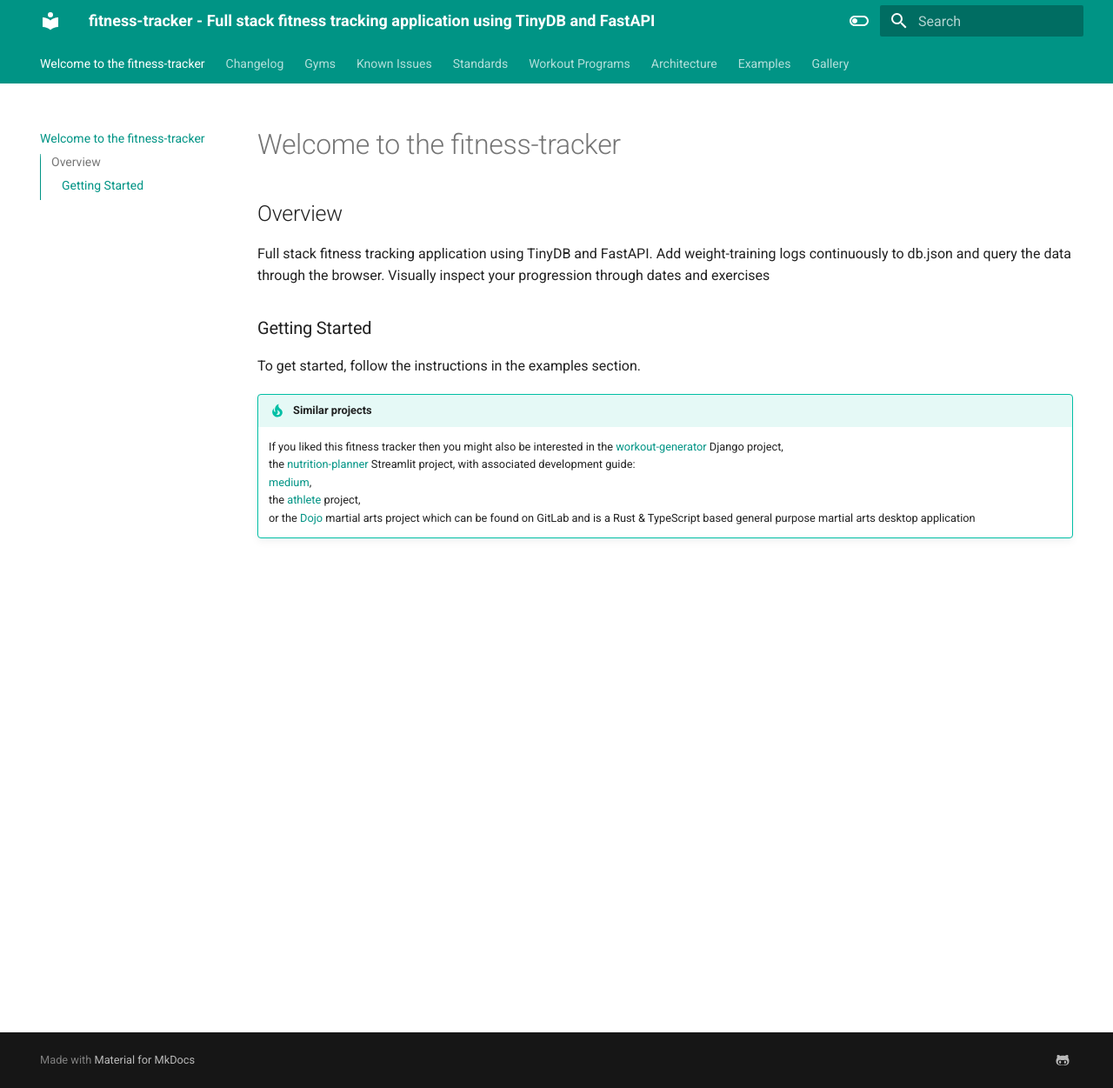
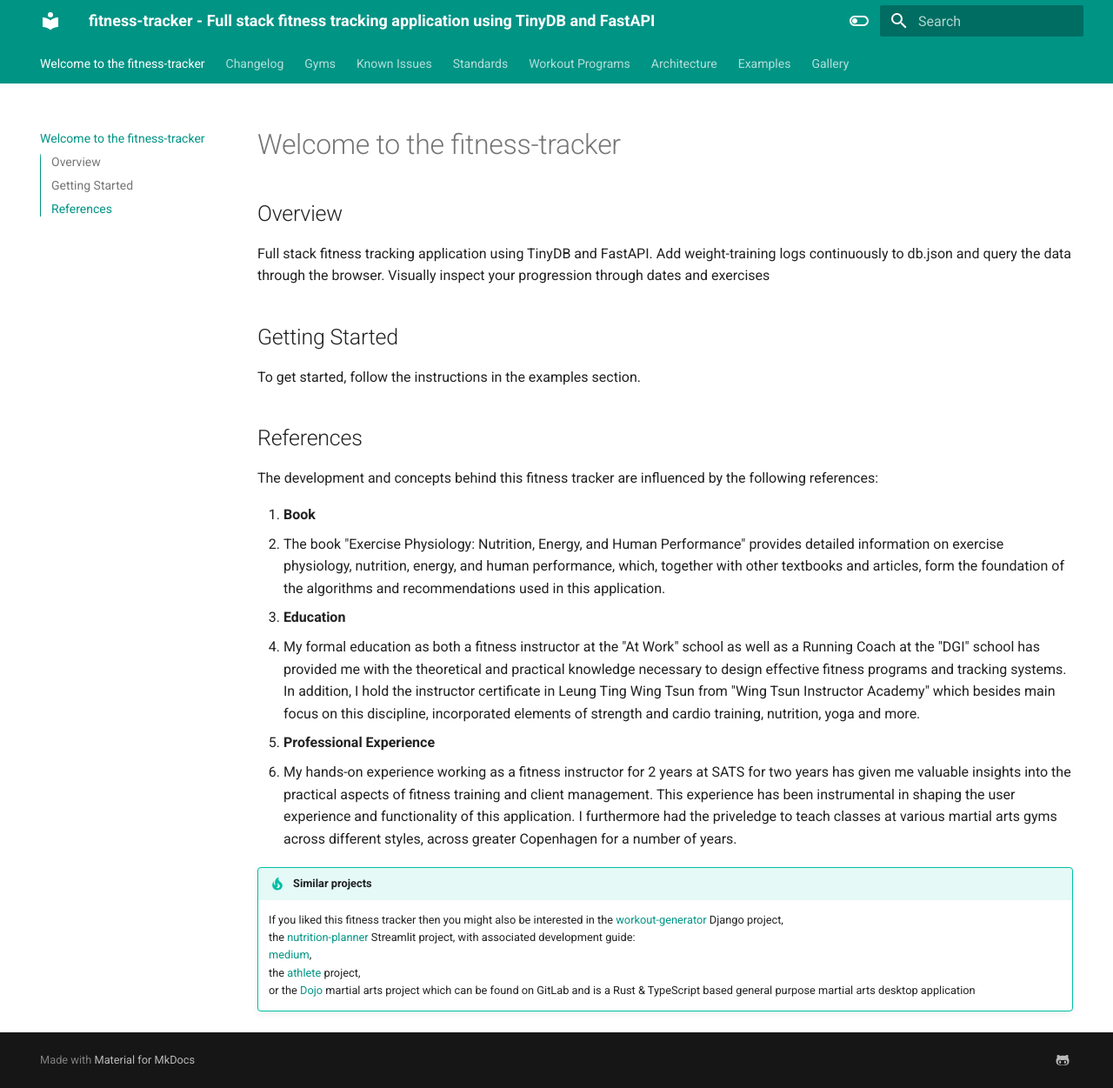
Before and after one commit to TheNewThinkTank/fitness-tracker, an MkDocs documentation site: the page built from docs/project_docs/index.md, in a window 1280 px wide and 1251 px high. Shown: the whole window at 87% size. Built offline with MkDocs 1.6.1 and Material for MkDocs 9.7.7, drawn with Linux system fonts in a browser that asks for light colours.

Commit message:
docs: add references

```diff
--- a/docs/project_docs/index.md
+++ b/docs/project_docs/index.md
@@ -6,9 +6,24 @@ Full stack fitness tracking application using TinyDB and FastAPI.
 Add weight-training logs continuously to db.json and query the data through the browser.
 Visually inspect your progression through dates and exercises
 
-### Getting Started
+## Getting Started
 
 To get started, follow the instructions in the examples section.
+
+## References
+
+The development and concepts behind this fitness tracker are influenced by the following references:
+
+1. **Book**
+   - The book "Exercise Physiology: Nutrition, Energy, and Human Performance" provides detailed information on exercise physiology, nutrition, energy, and human performance, which, together with other textbooks and articles, form the foundation of the algorithms and recommendations used in this application.
+
+2. **Education**
+   - My formal education as both a fitness instructor at the "At Work" school as well as a Running Coach at the "DGI" school
+   has provided me with the theoretical and practical knowledge necessary to design effective fitness programs and tracking systems.
+   In addition, I hold the instructor certificate in Leung Ting Wing Tsun from "Wing Tsun Instructor Academy" which besides main focus on this discipline, incorporated elements of strength and cardio training, nutrition, yoga and more.
+
+3. **Professional Experience**
+   - My hands-on experience working as a fitness instructor for 2 years at SATS for two years has given me valuable insights into the practical aspects of fitness training and client management. This experience has been instrumental in shaping the user experience and functionality of this application. I furthermore had the priveledge to teach classes at various martial arts gyms across different styles, across greater Copenhagen for a number of years.
 
 !!! tip "Similar projects"
     If you liked this fitness tracker then you might also be interested in
```
